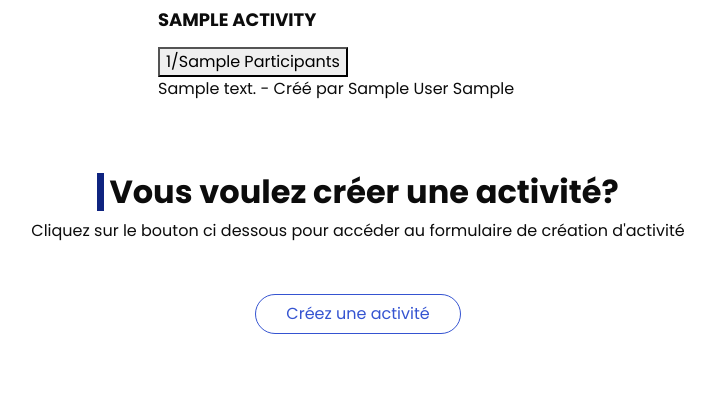
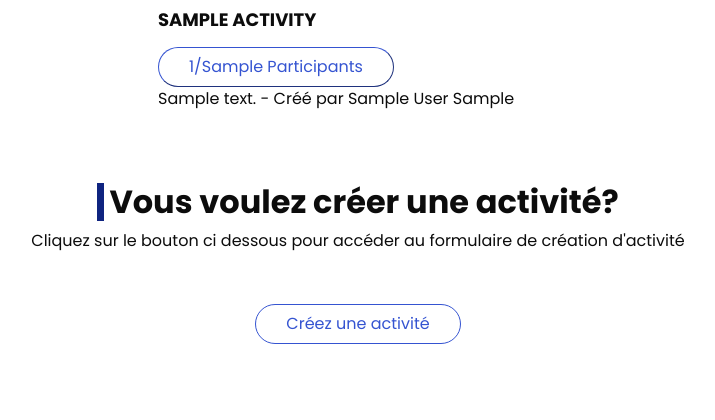
Before and after one commit to RidaMoustaoui/Urban-Activity, a PHP site: page /house.php in a window 1280 px wide. Shown: the part 1216-1636 px from the top of the page, without its empty margins (282-997 px from the left). Run offline with PHP 8.4, Linux system fonts and the light colour scheme; the visitor is signed in with stand-in values (Sample User, id 1); tables that the repository leaves empty or names only in its code hold one stand-in row (values such as "Sample post"); some libraries are stand-ins or nearby versions.

Commit message:
Update house.php

```diff
--- a/house.php
+++ b/house.php
@@ -81,7 +81,7 @@
                             <input type="hidden" id="getAct" name="getAct" value="'.$row[0].'" />
                             <input type="hidden" id="getMax" name="getMax" value="'.$row4[0].'" />
                             <input type="hidden" id="getPar" name="getPar" value="'.$row3[0].'" />
-                            <button>
+                            <button style="padding: 7px 30px;background-color: transparent ;color: #3554d1 ;border-radius: 25px; border-color:#3554d1; border-width:1px;">
                             '.$row3[0].'/'.$row4[0].' Participants
                             </button>
                           </form>';
```
